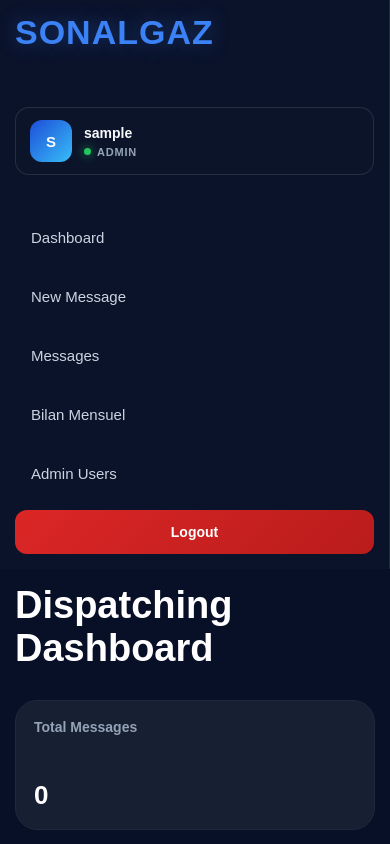
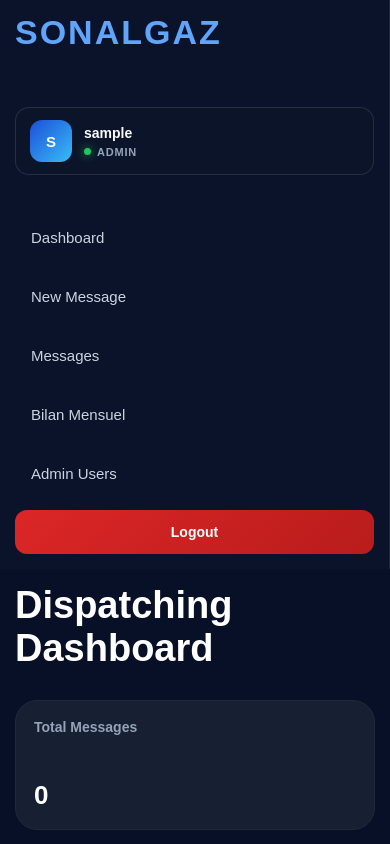
Before and after one commit to lolihackk/Project_sonalgaz, a website: page frontend/index.html in a window 390 px wide. Shown: the top 844 px of the page. Drawn offline with nearby package versions, Linux system fonts and the light colour scheme; no server answers; sample sign-in values are in the browser's storage.

```diff
--- a/frontend/css/style.css
+++ b/frontend/css/style.css
@@ -69,13 +69,13 @@
 
 .logo {
 
-    font-size: 32;
-
-    font-weight: 900;
-
-    letter-spacing: 1px;
-
-    color: #3b82f6;
+    font-size: 34px;
+
+    font-weight: 800;
+
+    letter-spacing: 2px;
+
+    color: #60a5fa;
 
     margin-bottom: 40px;
 
@@ -85,10 +85,13 @@
 
     text-transform: uppercase;
 
-    text-shadow:
-        0 0 20px rgba(59,130,246,.35);
-}
-
+    transition: 0.3s ease;
+}
+
+.logo:hover {
+
+    color: #93c5fd;
+}
 .sidebar nav {
 
     display: flex;
```
